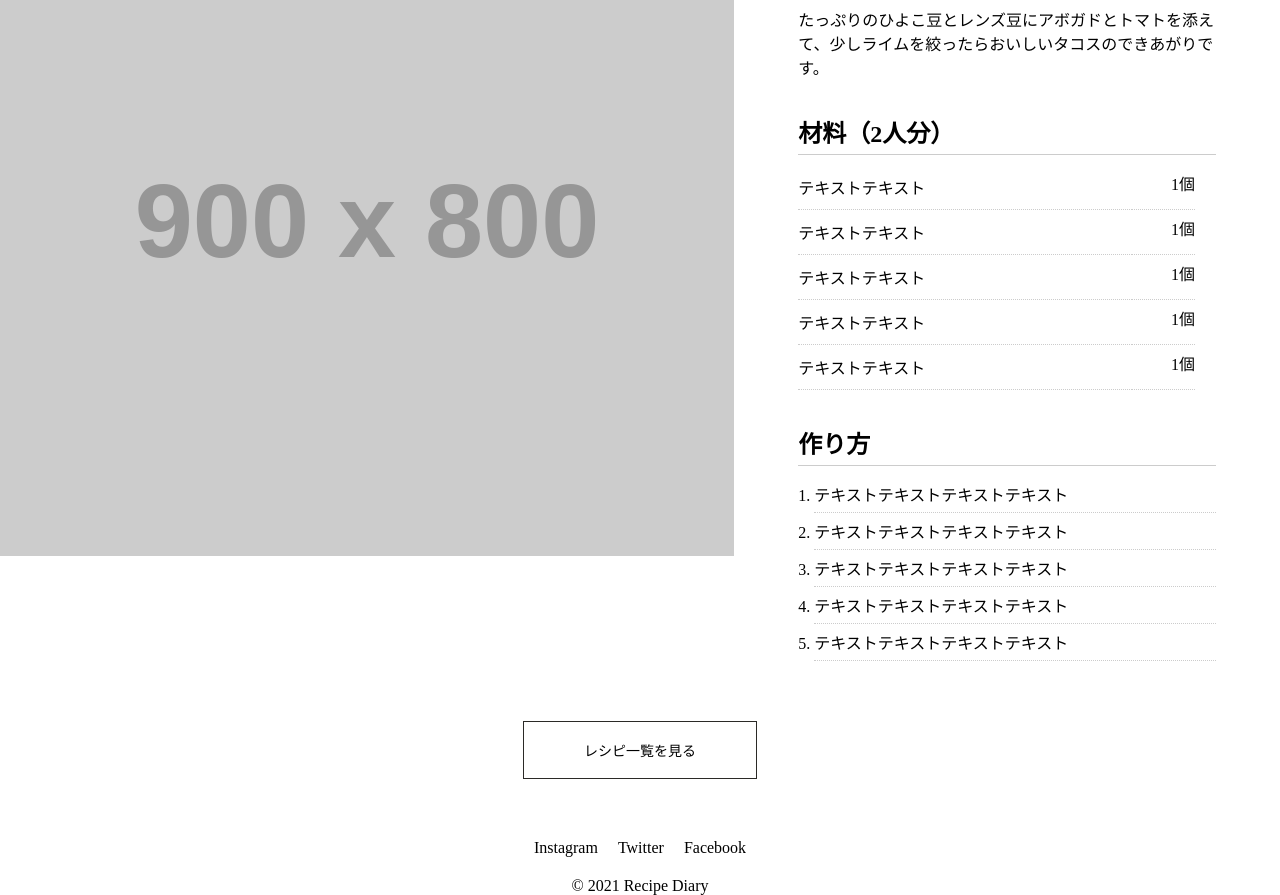
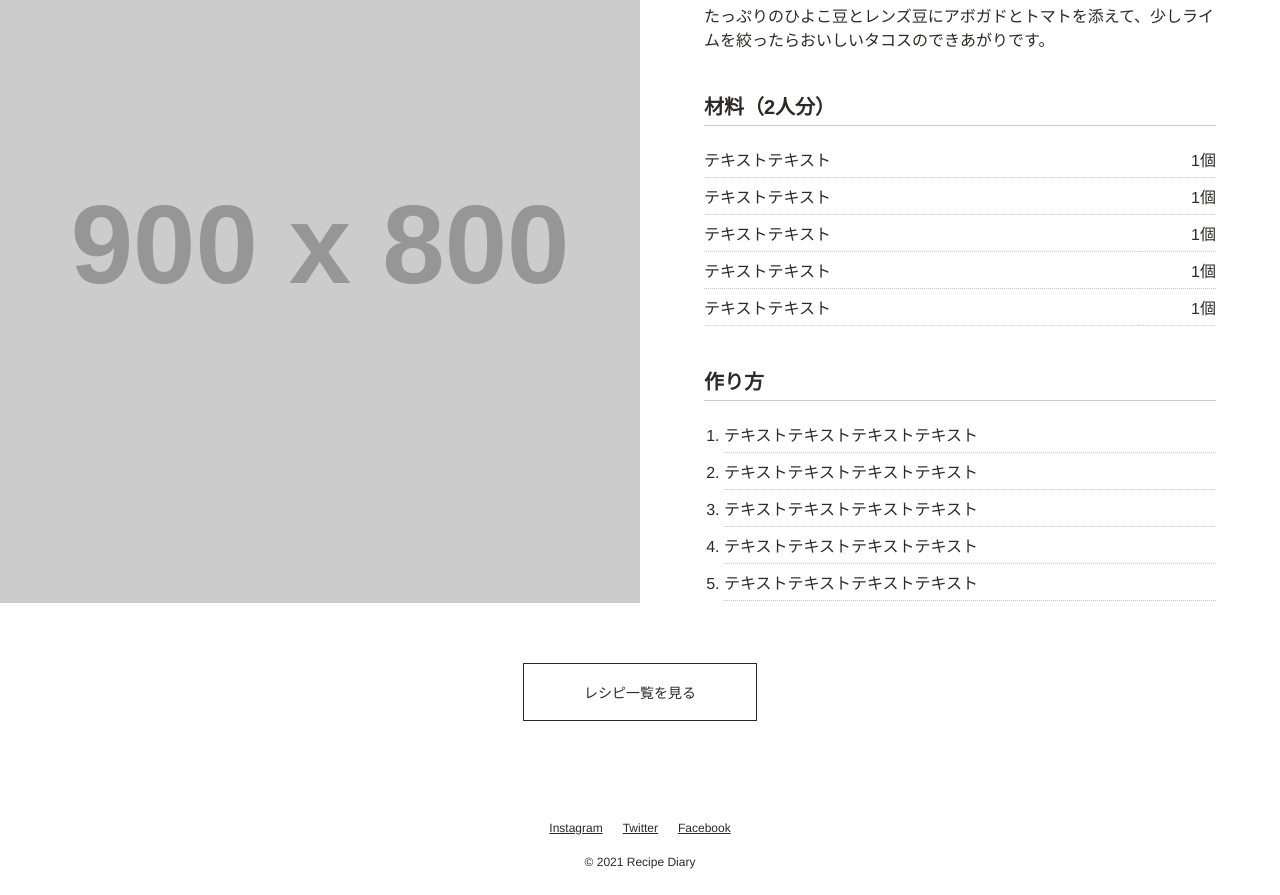
Before and after one commit to IshiguroMinami/copy_practice_2, a plain HTML site: page index.html in a window 1280 px wide. Shown: the part 97-992 px from the top of the page. Drawn offline with Linux system fonts and the light colour scheme; placeholder pictures from the web are drawn by us.

Commit message:
修正版

```diff
--- a/css/style.scss
+++ b/css/style.scss
@@ -1,5 +1,6 @@
 // BEM方式で命名
 @charset "UTF-8";
+
 *,
 *::before,
 *::after {
@@ -8,13 +9,11 @@
   box-sizing: border-box;
 }
 
-ul,
-ol {
+ul, ol {
   list-style: none;
 }
 
 a {
-  text-decoration: none;
   color: inherit;
 }
 
@@ -23,15 +22,15 @@ html {
 }
 
 body {
-  color: #000;
-}
-
-img {
-  max-width: 100%;
+  font-size: 1rem;
+  color: #2b2a27;
+  font-family: "Helvetica Neue", "Arial", "Hiragino Sans", "Meiryo", sans-serif;
 }
 
 img {
   display: block;
+  max-width: 100%;
+  height: auto;
 }
 
 .recipe {
@@ -40,6 +39,11 @@ img {
 
   &__image {
     width: 50%;
+    img {
+      width: 100%;
+      height: 700px;
+      object-fit: cover;
+    }
   }
 
   &__content {
@@ -48,14 +52,15 @@ img {
   }
 
   &__title {
-    font-size: 30px;
+    font-size: 1.75rem;
     margin-bottom: 20px;
   }
-  // 材料
+
   &__section-title {
     border-bottom: solid 1px #ccc;
+    font-size: 1.25rem;
     padding-bottom: 5px;
-    margin: 35px 0 10px;
+    margin: 40px 0 15px;
   }
 
   &__ingredients {
@@ -63,9 +68,9 @@ img {
     flex-wrap: wrap;
 
     dt {
-      width: 80%;
+      width: 85%;
       border-bottom: dotted 1px #ccc;
-      padding: 10px 0;
+      padding: 6px 0;
     }
 
     dd {
@@ -75,22 +80,23 @@ img {
       text-align: right;
     }
   }
-  // 作り方
+
   &__steps {
     list-style: decimal;
-    padding-left: 1em;
+    list-style-position: outside;
+    padding-left: 0;
   }
 
   &__step {
     border-bottom: dotted 1px #ccc;
     padding: 6px 0;
+    margin-left: 20px;
   }
 }
 
-// ボタン
 .button {
   text-align: center;
-  margin-bottom: 60px;
+  margin-bottom: 80px;
 
   &__link {
     display: inline-block;
@@ -101,9 +107,8 @@ img {
   }
 }
 
-// フッター
 .footer {
-  font-size: 10px;
+  font-size: 0.75rem;
   padding: 20px;
   text-align: center;
 
@@ -114,15 +119,19 @@ img {
 
     &-item {
       margin: 0 10px;
+      font-size: 0.875rem;
+      font-size: 12px;
     }
   }
+
   &__copyright {
     text-align: center;
     display: block;
     width: 100%;
+    font-size: 12px;
   }
 }
-// SP
+
 @media screen and (max-width: 834px) {
   .recipe {
     flex-direction: column;
--- a/index.html
+++ b/index.html
@@ -1,8 +1,7 @@
 <!DOCTYPE html>
-<html lang="en">
+<html lang="ja">
 <head>
   <meta charset="UTF-8">
-  <meta http-equiv="X-UA-Compatible" content="IE=edge">
   <meta name="viewport" content="width=device-width, initial-scale=1.0">
   <link rel="stylesheet" href="./css/style.css">
   <title>模写2</title>
@@ -11,7 +10,7 @@
   <main>
     <div class="recipe">
       <!-- キービジュアル -->
-      <div class="ecipe__image">
+      <div class="recipe__image">
         <img src="https://placehold.jp/900x800.png" alt="メイン画像">
       </div>
       <!-- タイトル・テキスト -->
@@ -49,7 +48,7 @@
     </div>
   </main>
   <!-- フッター -->
-  <footer id="footer">
+  <footer class="footer">
     <ul class="footer__sns">
       <li class="footer__sns-item"><a href="#">Instagram</a></li>
       <li class="footer__sns-item"><a href="#">Twitter</a></li>
```
Also changed, not shown: css/style.css, 1 other file.
